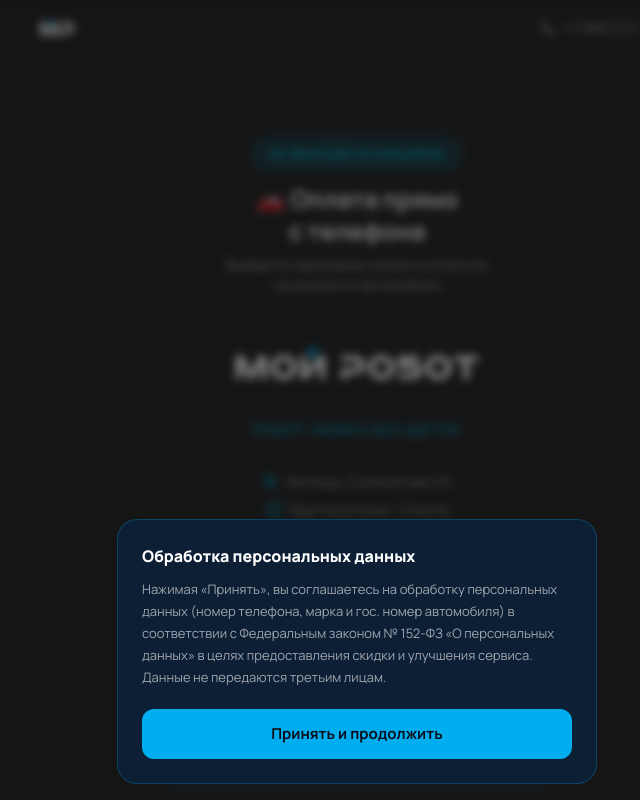
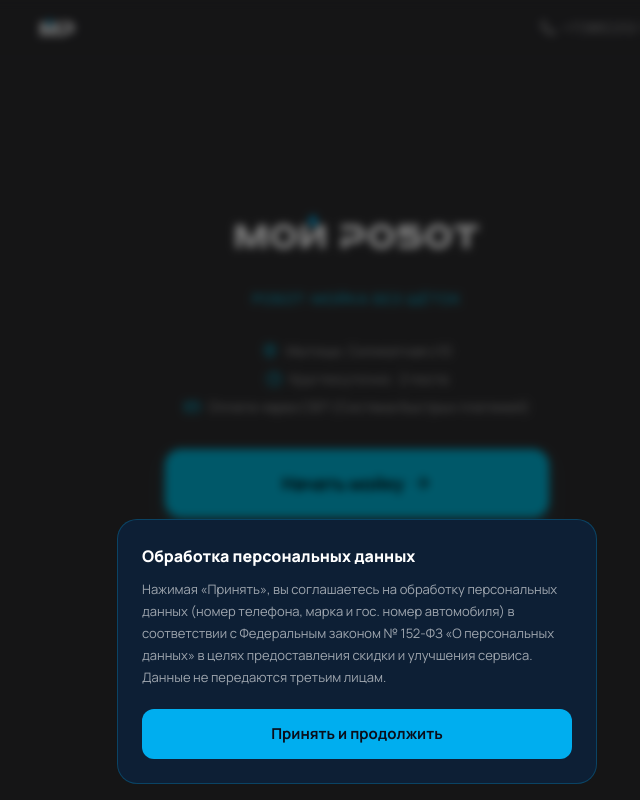
Before and after one commit to Slarck777/moi-robot, a Next.js app: page / in a window 1280 px wide. Shown: the top 800 px of the page, without its empty margins (283-923 px from the left). Built offline with nearby package versions, Linux system fonts and the light colour scheme.

Commit message:
move payment hint below button with pill style

```diff
--- a/components/marketing/Hero.tsx
+++ b/components/marketing/Hero.tsx
@@ -19,17 +19,8 @@
         transition={{ duration: 0.5 }}
         className="w-full max-w-sm text-center"
       >
-        {/* Подсказка — над логотипом */}
+        {/* Логотип */}
         <div className="mb-8 pt-8">
-          <div className="inline-flex items-center gap-2 rounded-full bg-primary/15 border border-primary/30 px-4 py-1.5 mb-3">
-            <span className="text-sm font-semibold text-primary uppercase tracking-wide">Не выходя из машины</span>
-          </div>
-          <p className="text-2xl font-bold text-foreground">🚗 Оплата прямо<br />с телефона</p>
-          <p className="mt-2 text-sm text-muted-foreground">Выберите программу мойки и оплатите<br />не выходя из автомобиля</p>
-        </div>
-
-        {/* Логотип */}
-        <div className="mb-8">
           <h1 className="flex justify-center">
             <Logo size="md" />
           </h1>
@@ -72,9 +63,9 @@
           />
         </motion.button>
 
-        <p className="mt-3 text-xs text-muted-foreground">
-          Откроется страница оплаты Kubon
-        </p>
+        <div className="mt-3 inline-flex items-center gap-2 rounded-full bg-primary/15 border border-primary/30 px-4 py-1.5">
+          <span className="text-sm font-semibold text-primary">🚗 Выберите программу и оплатите не выходя из машины</span>
+        </div>
 
         {/* B2B ссылка */}
         <div className="mt-6 border-t border-border/40 pt-6">
```
